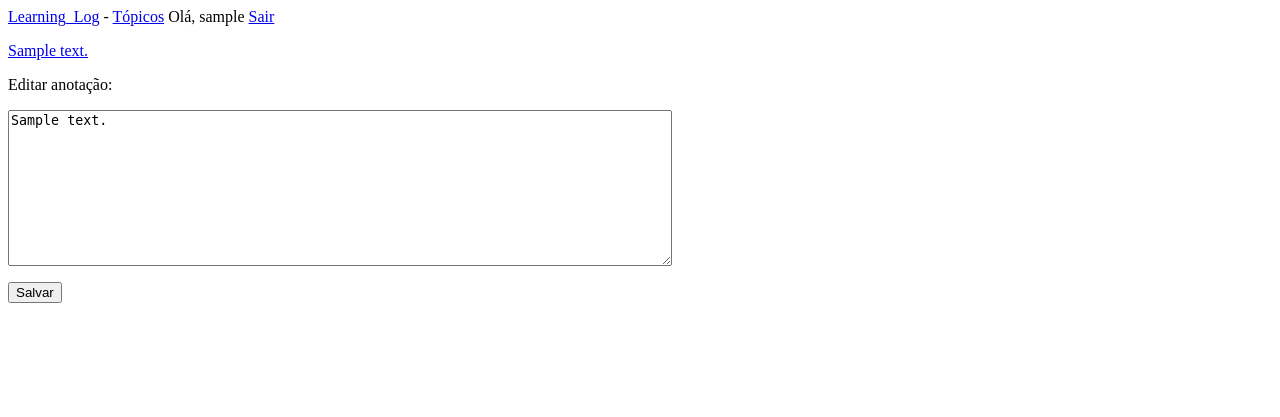
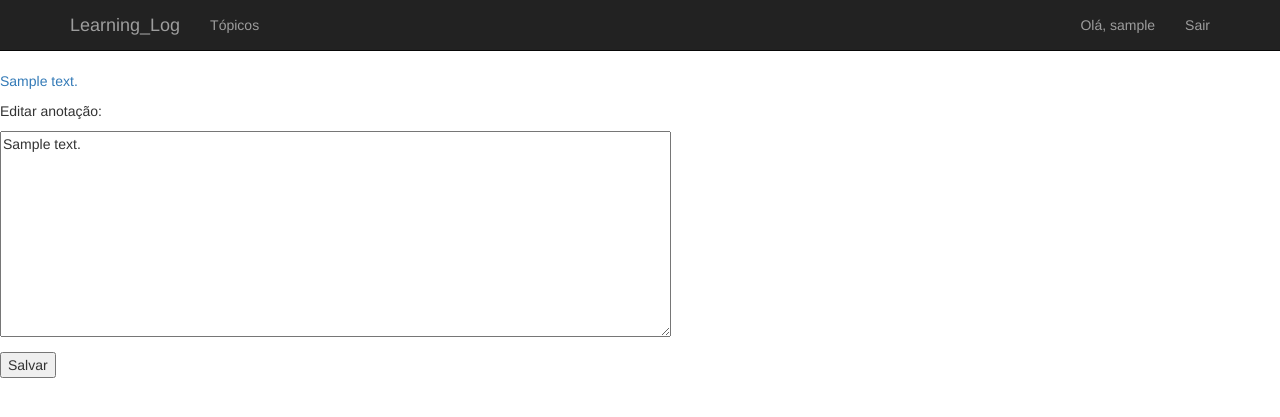
Before and after one commit to Enildo-Martins/django-learning-log, a Django app: page /edit_entry/1 in a window 1280 px wide. Shown: the top 417 px of the page. Run offline with Django 5.2, Linux system fonts and the light colour scheme; a user stored in the database is signed in; tables that the repository leaves empty hold one stand-in row (values such as "Sample post"); some libraries are stand-ins or nearby versions.

Commit message:
#35 feat: Estiliza a aplicação com Bootstrap e adiciona navbar

```diff
--- a/learning_logs/templates/learning_logs/base.html
+++ b/learning_logs/templates/learning_logs/base.html
@@ -1,14 +1,58 @@
-<p>
-    <a href="{% url 'learning_logs:index' %}">Learning_Log</a> -
-    <a href="{% url 'learning_logs:topics' %}">Tópicos</a>
-    {% if user.is_authenticated %}
-        Olá, {{ user.username }}
-        <a href="{% url 'users:logout' %}">Sair</a>
-    {% else %}
-        <a href="{% url 'users:login' %}">Entrar</a>
-        <a href="{% url 'users:register' %}">Registrar</a>
-    {% endif %}
+<!DOCTYPE html>
+{% load bootstrap3 %}
+<html lang="pt-br">
 
-</p>
+<head>
+    <meta charset="utf-8">
+    <meta http-equiv="X-UA-Compatible" content="IE=edge">
+    <meta name="viewport" content="width=device-width, initial-scale=1.0">
+    <meta name="description" content="Uma aplicação para registrar seu progresso de aprendizado em diversos tópicos.">
+    <meta name="keywords" content="learning log, anotações, aprendizado">
+    <meta name="author" content="Enildo Martins">
+
+    <title>Learning Log</title>
+
+    {% bootstrap_css %}
+    {% bootstrap_javascript %}
+
+</head>
+
+<body>
+
+    <nav class="navbar navbar-inverse navbar-static-top">
+        <div class="container">
+            <div class="navbar-header">
+                <button
+                    type="button"
+                    class="navbar-toggle collapsed"
+                    data-toggle="collapse"
+                    data-target="#navbar"
+                    aria-expanded="false"
+                >
+                </button>
+                <a class="navbar-brand" href="{% url 'learning_logs:index' %}">Learning_Log</a>
+            </div>
+
+            <div id="navbar" class="collapse navbar-collapse">
+                <ul class="nav navbar-nav">
+                    <li><a href="{% url 'learning_logs:topics' %}">Tópicos</a></li>
+                </ul>
+
+                <ul class="nav navbar-nav navbar-right">
+                    {% if user.is_authenticated %}
+                        <li><a> Olá, {{ user.username }} </a></li>
+                        <li><a href="{% url 'users:logout' %}">Sair</a></li>
+                    {% else %}
+                        <li><a href="{% url 'users:login' %}">Entrar</a></li>
+                        <li><a href="{% url 'users:register' %}">Registrar</a></li>
+                    {% endif %}
+                </ul>
+            </div>
+        </div>
+    </nav>
+
+</body>
+
+</html>
 
 {% block content%}{% endblock content %}
```
Also changed, not shown: learning_log/settings.py (+8 -0 lines).
